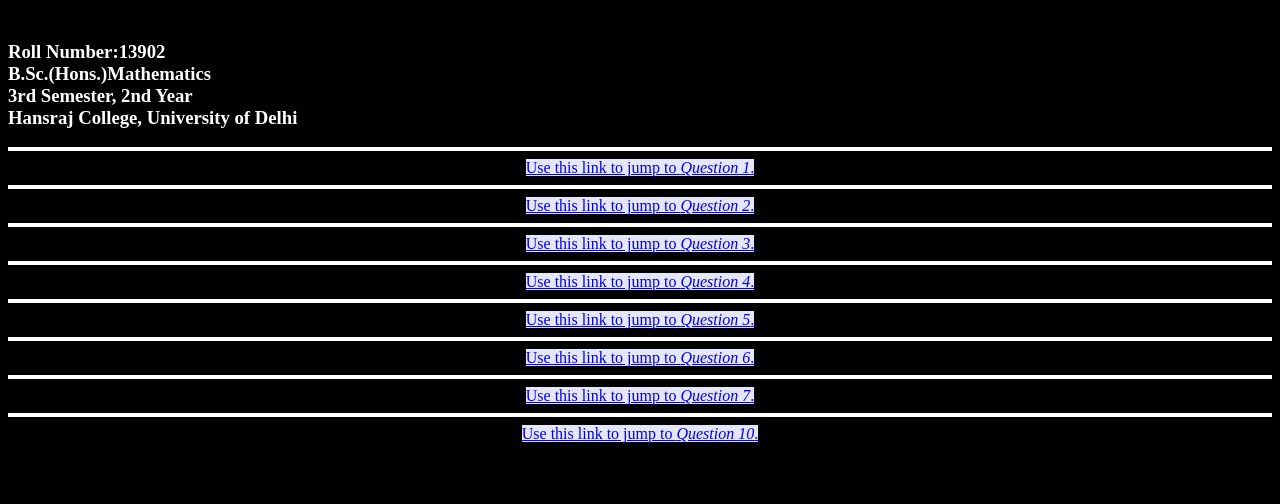
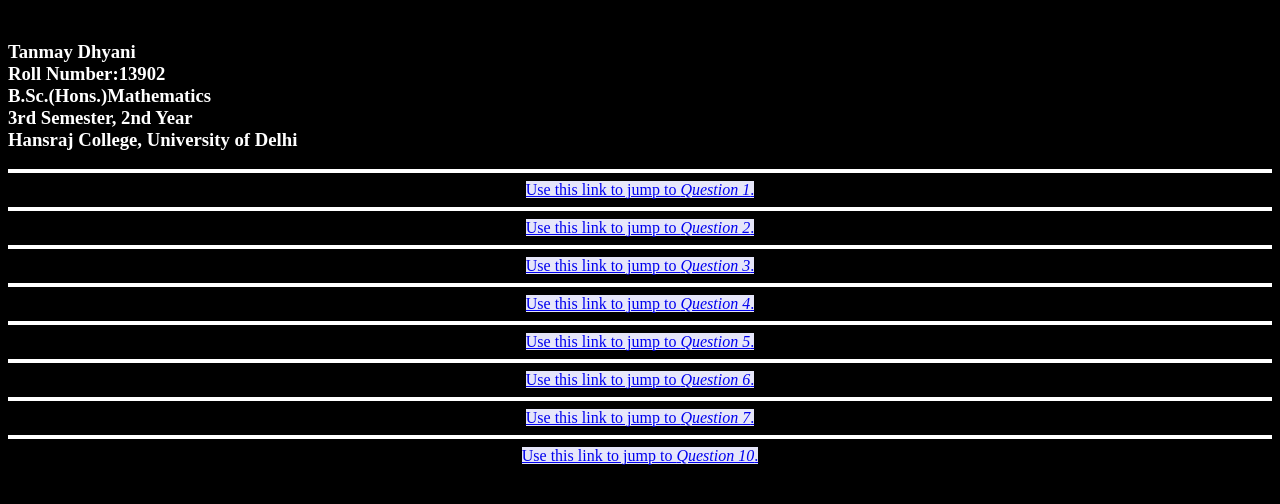
Before and after one commit to 10MayDhyani/Practicals, a plain HTML site: page index.html in a window 1280 px wide. Drawn offline with Linux system fonts and the light colour scheme.

Commit message:
Update index.html

```diff
--- a/index.html
+++ b/index.html
@@ -5,7 +5,7 @@
     <title>Practicals</title>
   </head>
   <body bgcolor="Black">
-    <h3 style="color:white"><br>Roll Number:13902<br>B.Sc.(Hons.)Mathematics<br>3rd Semester, 2nd Year<br>Hansraj College, University of Delhi</h3>
+    <h3 style="color:white"><br>Tanmay Dhyani <br>Roll Number:13902<br>B.Sc.(Hons.)Mathematics<br>3rd Semester, 2nd Year<br>Hansraj College, University of Delhi</h3>
     <hr size="4" color="white">
     <center><a href="question1.html" style="background-color:lavender">Use this link to jump to <em>Question 1</em>.</a></center>
     <hr size="4" color="white">
```
